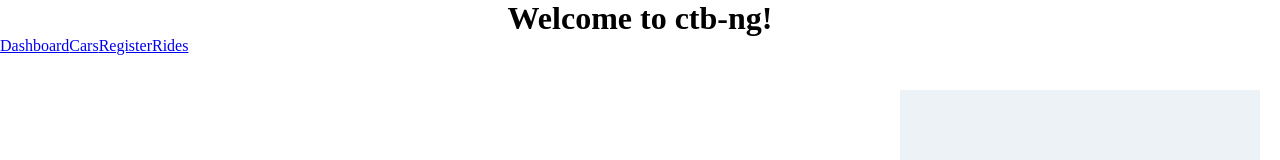
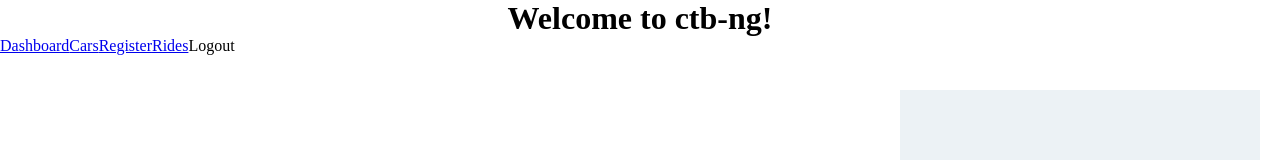
Before and after one commit to jose2a/project2, an Angular app in the folder ctb/ctb-ng/ctb-ng/: page /dashboard in a window 1280 px wide. Shown: the top 160 px of the page. Built offline with nearby package versions, Linux system fonts and the light colour scheme.

Commit message:
car change

```diff
--- a/ctb/ctb-ng/ctb-ng/src/app/components/app/app.component.html
+++ b/ctb/ctb-ng/ctb-ng/src/app/components/app/app.component.html
@@ -9,5 +9,6 @@
   <a routerLink="/car">Cars</a>
   <a routerLink="/register">Register</a>
   <a routerLink="/ride">Rides</a>
+  <a (click)="logout()" >Logout</a>
 </nav>
 <router-outlet></router-outlet>
--- a/ctb/ctb-ng/ctb-ng/src/app/components/app/app.component.ts
+++ b/ctb/ctb-ng/ctb-ng/src/app/components/app/app.component.ts
@@ -1,10 +1,20 @@
 import { Component } from '@angular/core';
+import { EmployeeService } from 'src/app/services/employee.service';
 
 @Component({
-  selector: 'app-root',
-  templateUrl: './app.component.html',
-  styleUrls: ['./app.component.css']
+  selector: "app-root",
+  templateUrl: "./app.component.html",
+  styleUrls: ["./app.component.css"]
 })
 export class AppComponent {
-  title = 'ctb-ng';
+  title = "ctb-ng";
+
+  /**
+   *
+   */
+  constructor(private empServ: EmployeeService) {}
+
+  logout(): void {
+    this.empServ.logoutEmployee();
+  }
 }
--- a/ctb/ctb-ng/ctb-ng/src/app/components/car/car.component.ts
+++ b/ctb/ctb-ng/ctb-ng/src/app/components/car/car.component.ts
@@ -10,8 +10,7 @@ export class CarComponent implements OnInit {
   constructor(private router: Router) {}
 
   ngOnInit() {
-    this.router.navigateByUrl("/");
+    this.router.navigateByUrl('/');
   }
 
-
 }
```
